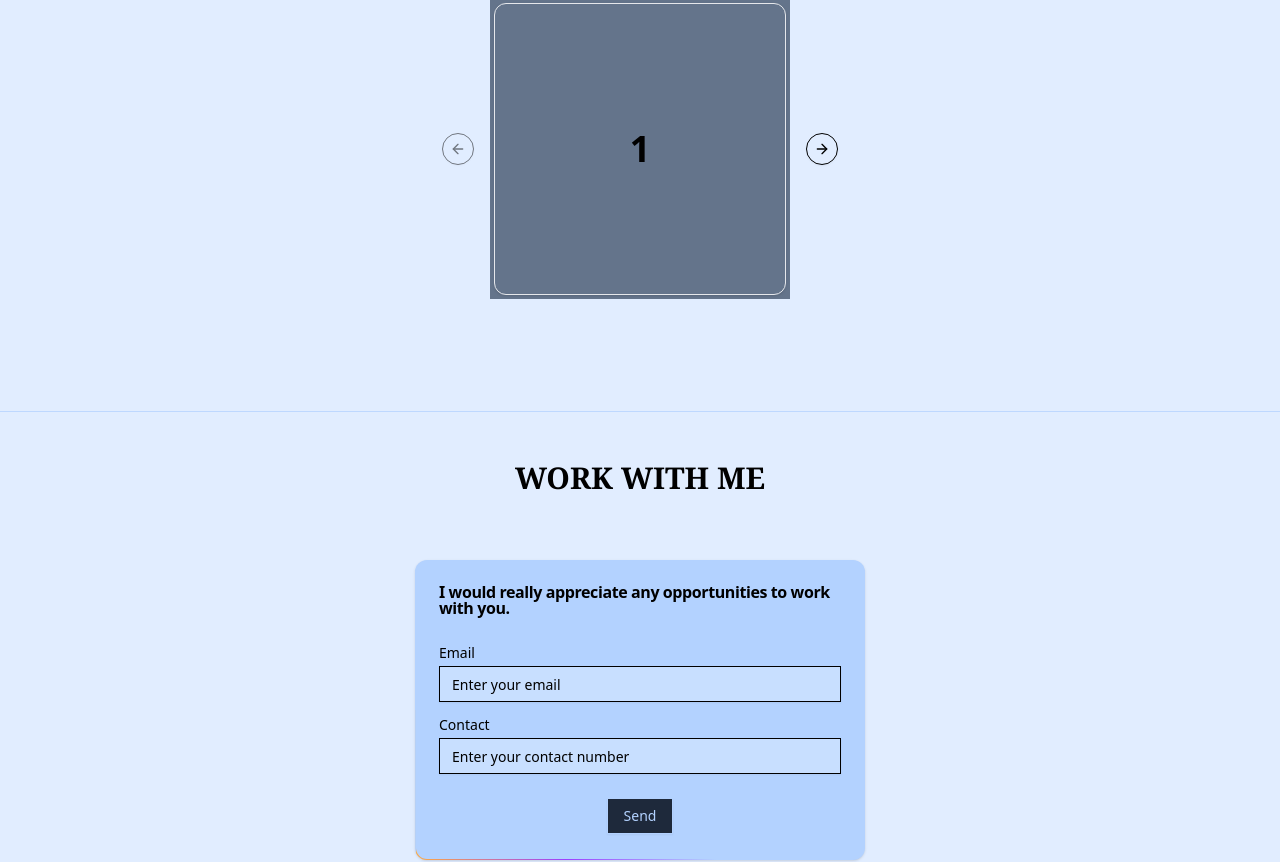
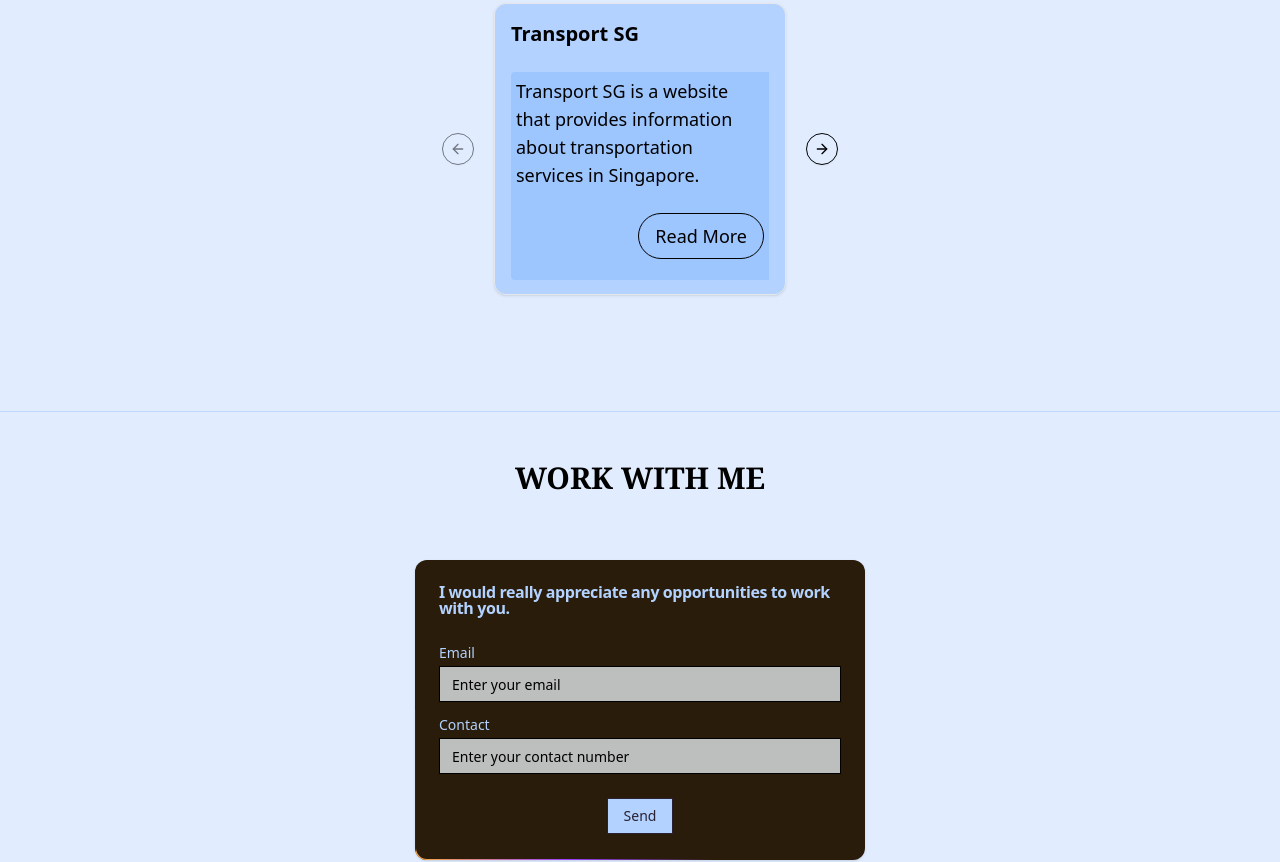
Before and after one commit to nann5an1/website5an1, a Next.js app: page / in a window 1280 px wide. Shown: the part 2220-3082 px from the top of the page. Built offline with nearby package versions, Linux system fonts and the light colour scheme.

Commit message:
caroussel-edit 23/2

```diff
--- a/src/pages/Contact.tsx
+++ b/src/pages/Contact.tsx
@@ -20,9 +20,9 @@ function Contact() {
         <h1 className="text-3xl font-bold font-serif">WORK WITH ME</h1>
       </div>
       <div className="flex justify-center mt-16 mb-16 ml-[0.5rem] mr-[0.5rem]">
-        <Card className="relative w-[450px] h-[300px] bg-[#b3d2ff] border-none">
+        <Card className="relative w-[450px] h-[300px] bg-[#291c0a] border-none">
           <CardHeader>
-            <CardTitle>I would really appreciate any opportunities to work with you.</CardTitle>
+            <CardTitle className="text-[#b3d2ff]">I would really appreciate any opportunities to work with you.</CardTitle>
             <CardDescription>
 
             </CardDescription>
@@ -31,13 +31,13 @@ function Contact() {
             <form>
               <div className="grid w-full items-center gap-4">
                 <div className="flex flex-col space-y-1.5">
-                  <Label htmlFor="email">Email</Label>
-                  <Input className="bg-[#e2eeff70]" id="email" type="email" placeholder="Enter your email" />
+                  <Label className="text-[#b3d2ff]" htmlFor="email">Email</Label>
+                  <Input className="bg-[#edf2f9c1]" id="email" type="email" placeholder="Enter your email" />
                 </div>
                 <div className="flex flex-col space-y-1.5">
-                  <Label htmlFor="password">Contact</Label>
+                  <Label className="text-[#b3d2ff]" htmlFor="password">Contact</Label>
                   <Input
-                   className="bg-[#e2eeff70]"
+                   className="bg-[#edf2f9c1]"
                     type="phone"
                     placeholder="Enter your contact number"
                   />
@@ -46,7 +46,7 @@ function Contact() {
             </form>
           </CardContent>
           <CardFooter className="flex justify-center ">
-            <Button type="submit" variant="outline" className="bg-slate-800 text-[#b3d2ff]">Send</Button>
+            <Button type="submit" variant="outline" className="bg-[#b3d2ff] text-[#2a2133]">Send</Button>
           </CardFooter>
           <BorderBeam duration={10} size={300} />
       </Card>
--- a/src/pages/Projects.tsx
+++ b/src/pages/Projects.tsx
@@ -8,8 +8,35 @@ import {
   CarouselNext,
   CarouselPrevious,
 } from "@/components/ui/carousel"
+import { useState } from "react"
+function Projects() {
+  const projects = [{
+                  title: "Transport SG",
+                  about: "Transport SG is a website that provides information about transportation services in Singapore.",
+                  link: "https://transportsg.netlify.app/",
+                  },
+                  {
+                  title: "ezRutin",
+                  about: "ezRutin is a website that assits in boosting up personal routine and producitivity.",
+                  link: "https://ezrutin.netlify.app/",
+                  },
+                  {
+                  title: "E-Commerce Website",
+                  about: "A website where you can buy and sell products.",
+                  link: "https://ecommerce-website.netlify.app/",
+                  },
+                  {
+                  title: "WebSec",
+                  about: "WebSec is a website that provides service on web security.",
+                  link: "https://websec.netlify.app/",
+                  },
+                  {
+                  title: "Portfolio",
+                  about: "Portfolio is website where ready-to-use templates could be fetched to create your own portfolio.",
+                  link: "https://portfolio-website-omega.vercel.app/",
+                  }];
+  const project = ["Transport SG", "ezRutin", "E-Commerce Website", "WebSec", "Portfolio"];
 
-function Projects() {
   return (
     <>
         <div className="flex justify-start gap-x-12 mt-20">
@@ -17,14 +44,24 @@ function Projects() {
             <div className="bg-[#bed8ff] ml-[5px] w-screen h-[2px] mt-4"></div>
         </div>
         <div className="mt-16 flex justify-center">
-            <Carousel className="w-full max-w-[300px] bg-slate-500">
+            <Carousel className="w-full max-w-[300px] ">
             <CarouselContent>
                 {Array.from({ length: 5 }).map((_, index) => (
                 <CarouselItem key={index}>
-                    <div className="p-1">
-                    <Card>
-                        <CardContent className="flex aspect-square items-center justify-center p-4">
-                        <span className="text-4xl font-semibold">{index + 1}</span>
+                    <div className="p-1 ">
+                    <Card className="bg-[#b3d2ff]">
+                        <CardContent className="flex aspect-square justify-start p-4">
+                        <span className="text-xl font-semibold">
+                            <h3>{projects[index].title}</h3>
+                            <div className="mt-[1.5rem] text-start text-[18px] p-[5px] h-[13rem] bg-[rgba(142,188,253,0.58)] rounded-l font-light">
+                              <div className="mb-[1.5rem]">
+                                <p>{projects[index].about}</p>
+                              </div>
+                              <div className="flex justify-end">
+                                <button className="border border-black rounded-full px-4 py-2">Read More</button>
+                              </div>
+                          </div>
+                        </span>
                         </CardContent>
                     </Card>
                     </div>
```
